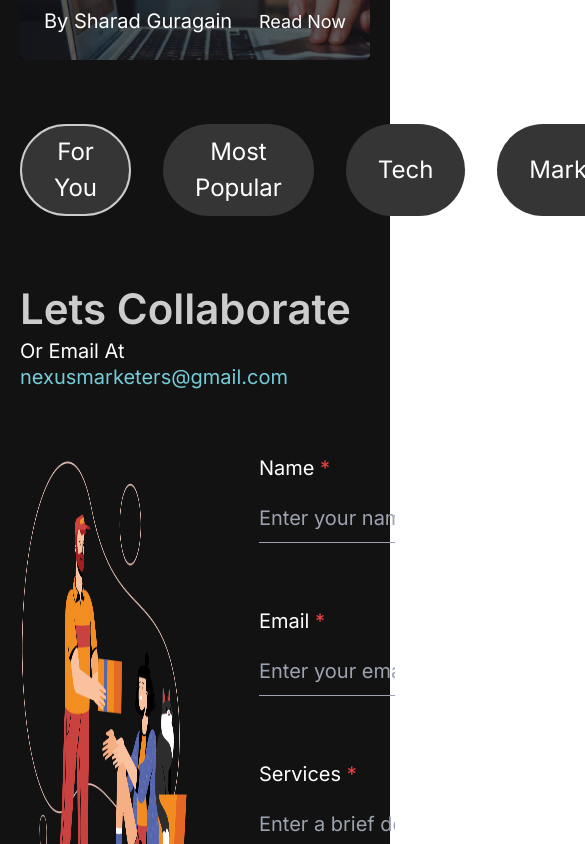
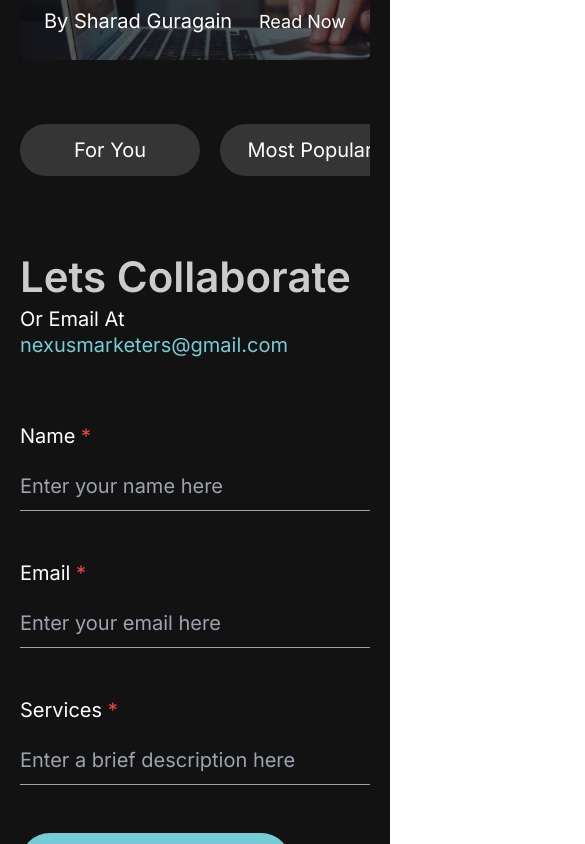
Before and after one commit to linushahs/nexus-marketer, a Next.js app: page / in a window 390 px wide. Shown: the part 8700-9544 px from the top of the page, 585 px wide, since content can reach past the window. Built offline with nearby package versions, Linux system fonts and the light colour scheme.

Commit message:
Made blog and contact section responsive

```diff
--- a/src/components/Contact.tsx
+++ b/src/components/Contact.tsx
@@ -3,7 +3,7 @@ import Image from "next/image";
 
 const formLabelStyle = "text-white";
 const inputFieldStyle =
-  "w-[80%] border-b border-gray-400 bg-transparent py-2.5 text-white text-xl outline-none mt-3";
+  "w-full lg:w-[80%] border-b border-gray-400 bg-transparent py-2.5 text-white text-xl outline-none mt-3";
 
 function Contact() {
   return (
@@ -14,16 +14,16 @@ function Contact() {
         <span className="text-primary lowercase">nexusmarketers@gmail.com</span>
       </h3>
 
-      <main className="flex gap-16 mt-16">
+      <main className="flex flex-col-reverse lg:flex-row gap-16 mt-16">
         <Image
           src="/assets/contact-pic.png"
           alt="contact picture"
           width={1000}
           height={400}
-          className="w-1/2"
+          className="w-full lg:w-1/2"
         />
 
-        <form className="w-1/2 flex flex-col gap-16">
+        <form className="w-full lg:w-1/2 flex flex-col gap-12">
           <div>
             <label htmlFor="name" className={formLabelStyle}>
               <h3>
--- a/src/components/blogs/Blogs&News.tsx
+++ b/src/components/blogs/Blogs&News.tsx
@@ -10,7 +10,10 @@ import "swiper/css";
 import "swiper/css/free-mode";
 import "swiper/css/pagination";
 
-const btnStyle = "py-2 rounded-full bg-[#353535] text-white px-8 text-[24px]";
+const btnStyle =
+  "py-3 px-4 w-full sm:px-8  sm:w-fit rounded-full bg-[#353535] text-white text-xl xl:text-[24px]";
+
+const blogsCategory = ["For You", "Most Popular", "Tech", "Marketing"];
 
 function BlogsNews() {
   return (
@@ -19,10 +22,13 @@ function BlogsNews() {
 
       <main className="w-full mt-10">
         <Swiper
-          slidesPerView={"auto"}
+          slidesPerView={1}
           breakpoints={{
             // when window width is >= 640px
             640: {
+              slidesPerView: 2,
+            },
+            1366: {
               slidesPerView: 3,
             },
           }}
@@ -67,8 +73,8 @@ function BlogsNews() {
         </Swiper>
 
         {/* options: and search field- -----------  */}
-        <div className="flex justify-between items-center mt-16">
-          <div className="flex gap-8">
+        <div className="flex flex-col lg:flex-row lg:justify-between lg:items-center mt-16">
+          <div className="hidden sm:flex gap-8">
             <button className={btnStyle + " border-2 border-secondary"}>
               For You
             </button>
@@ -77,12 +83,30 @@ function BlogsNews() {
             <button className={btnStyle}>Marketing</button>
           </div>
 
-          <div className="w-1/2 relative flex justify-end">
+          {/* ---button slider for mobile responsive  */}
+          {/* ---------------------------------------- */}
+          <Swiper
+            slidesPerView={"auto"}
+            spaceBetween={20}
+            grabCursor={true}
+            className="sm:!hidden w-full  text-white h-[60px]"
+          >
+            {blogsCategory.map((category) => (
+              <SwiperSlide className="!w-[180px]" key={category}>
+                <button draggable={false} className={btnStyle}>
+                  {category}
+                </button>
+              </SwiperSlide>
+            ))}
+          </Swiper>
+
+          <div className="hidden sm:flex lg:ml-4 xl:w-1/2 relative  justify-end">
             <input
               type="text"
-              className="w-2/3 rounded-full py-[9px] px-6 text-[24px] bg-[#353535]  focus:outline-tertiary focus:ring-transparent text-gray-400"
+              className="lg:w-full xl:w-2/3 rounded-full py-[9px] px-6 text-[24px] bg-[#353535]  focus:outline-tertiary focus:ring-transparent text-gray-400"
             />
             <MagnifyingGlassIcon className="absolute inset-y-2 right-4 w-9 h-9 text-white" />
+            S
           </div>
         </div>
       </main>
--- a/src/components/layout/Footer.tsx
+++ b/src/components/layout/Footer.tsx
@@ -10,7 +10,7 @@ function Footer() {
     <section className="container py-10 flex justify-between">
       {/* left section -----------------  */}
       {/* ------------------------------ */}
-      <div className="w-1/3">
+      <div className="hidden lg:block w-1/3">
         <span className="text-secondary flex gap-2 items-center text-[36px] leading-[24px]  capitalize">
           <Logo className="w-16 h-16" /> Nexus Marketers
         </span>
@@ -83,7 +83,7 @@ function Footer() {
 
           <input
             type="text"
-            className="bg-white py-2 px-3 rounded-lg mt-6 text-black w-3/4 text-lg"
+            className="bg-white py-2 px-3 rounded-lg mt-6 text-black w-full text-lg"
           />
 
           <button
```
